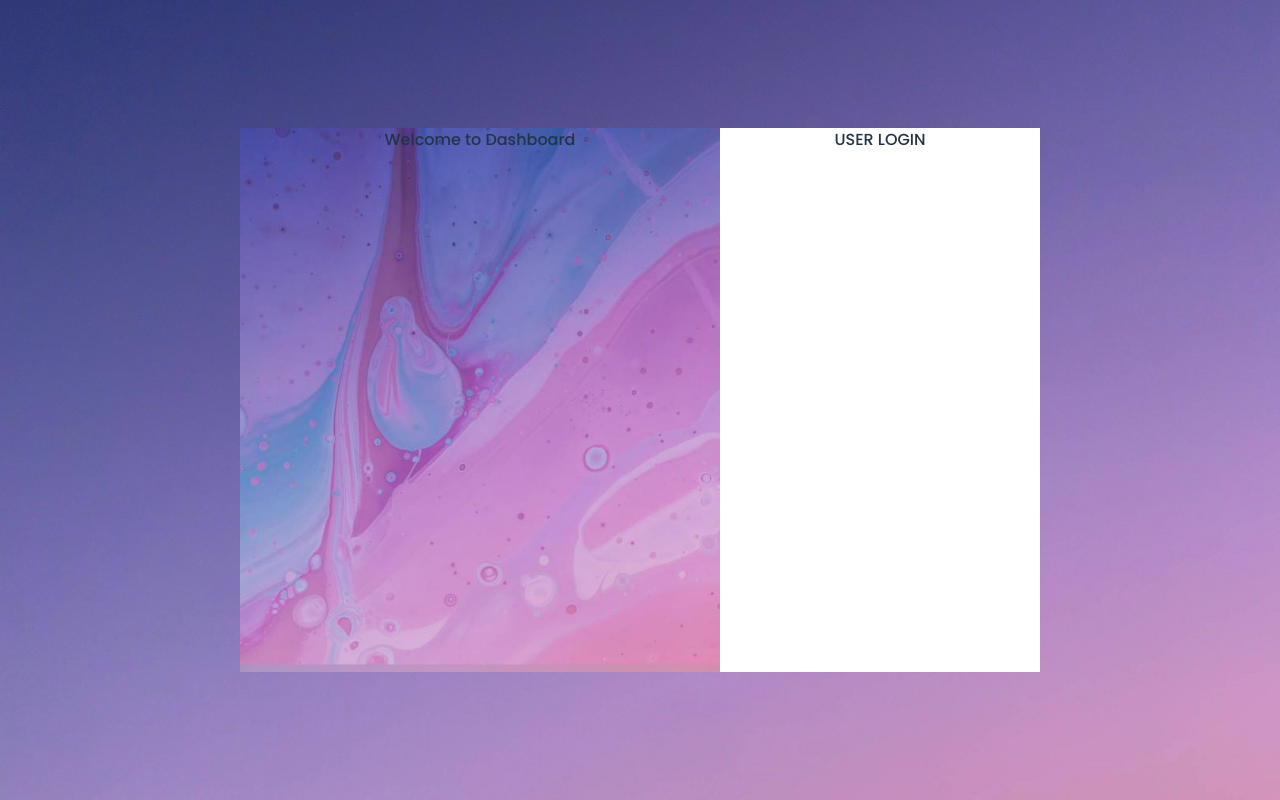
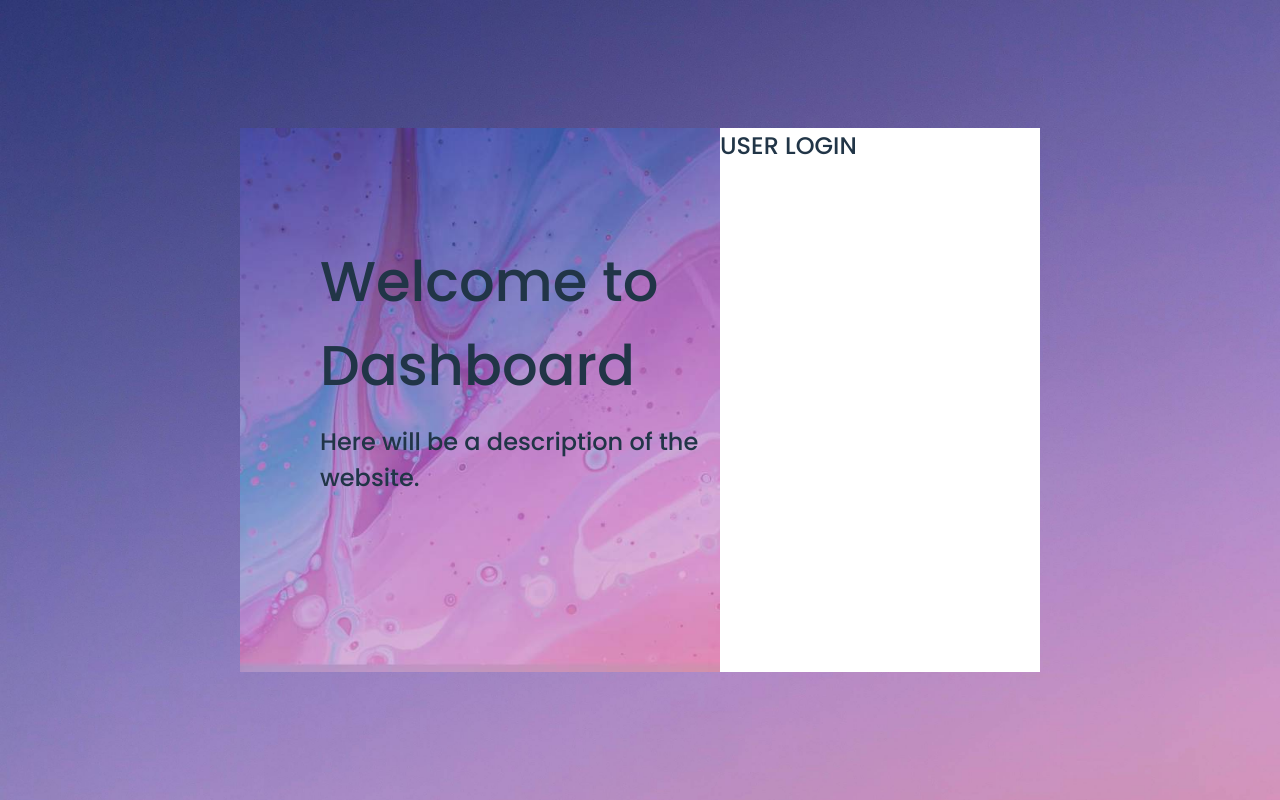
Before and after one commit to AdamAkiva/dashboard, a React (Vite) app in the folder fe/: page / in a window 1280 px wide. Built offline with nearby package versions, Linux system fonts and the light colour scheme.

Commit message:
minor style adjust

```diff
--- a/fe/src/App.tsx
+++ b/fe/src/App.tsx
@@ -5,7 +5,10 @@ import '@/assets/styles/App.css';
 const App = () => {
   return (
     <div className="grid-design">
-      <div className="left-half"> Welcome to Dashboard</div>
+      <div className="left-half">
+        <div className="greeting">Welcome to Dashboard</div>
+        <div> Here will be a description of the website.</div>
+      </div>
       <div className="right-half"> USER LOGIN</div>
     </div>
   );
--- a/fe/src/assets/styles/App.css
+++ b/fe/src/assets/styles/App.css
@@ -1,10 +1,10 @@
 #root {
   width: 100%;
   padding: 8rem 15rem;
-  text-align: center;
   background-image: url('@/assets/img/bg.jpg');
   background-repeat: no-repeat;
   background-size: cover;
+  font-size: 1.5rem;
 }
 
 .grid-design {
@@ -22,4 +22,11 @@
   background-image: url('@/assets/img/left-bg.jpg');
   background-repeat: no-repeat;
   background-size: cover;
+  padding-left: 5rem;
 }
+
+.greeting {
+  font-size: 3.5rem;
+  margin-top: 7rem;
+  margin-bottom: 1rem;
+}
```
